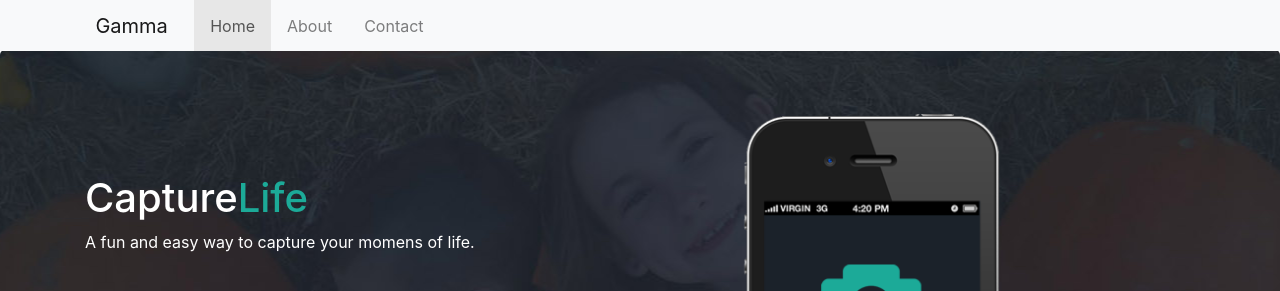
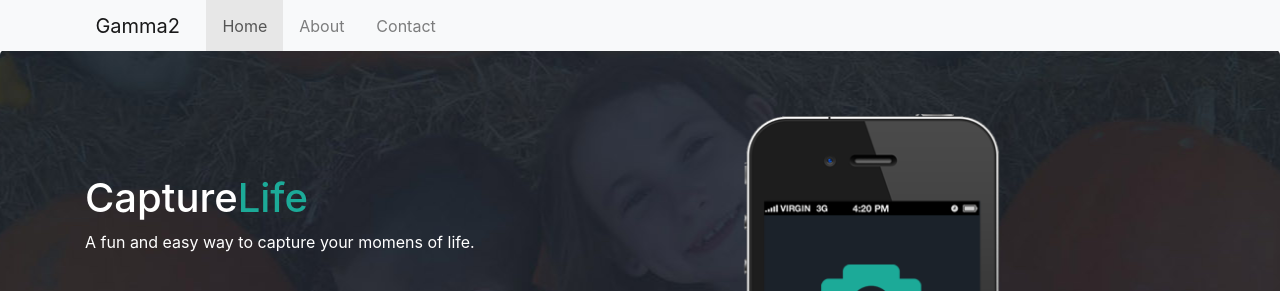
Before and after one commit to ravimarella/bs4ImageShare, a website: page photoshare/src/index.html in a window 1280 px wide. Shown: the top 291 px of the page. Drawn offline with Linux system fonts and the light colour scheme.

Commit message:
First Actual Change

```diff
--- a/photoshare/src/index.html
+++ b/photoshare/src/index.html
@@ -14,7 +14,7 @@
 <body>
   <nav class="navbar navbar-expand-md navbar-light bg-light fixed-top">
     <div class="container">
-      <a class="navbar-brand em-text" href="index.html">Gamma</a>
+      <a class="navbar-brand em-text" href="index.html">Gamma2</a>
       <button class="navbar-toggler" type="button" data-toggle="collapse" data-target="#navbarsExample09" aria-controls="#navbarsExample09"
         aria-expanded="false" aria-label="Toggle Navigation">
         <span class="navbar-toggler-icon"></span>
```
